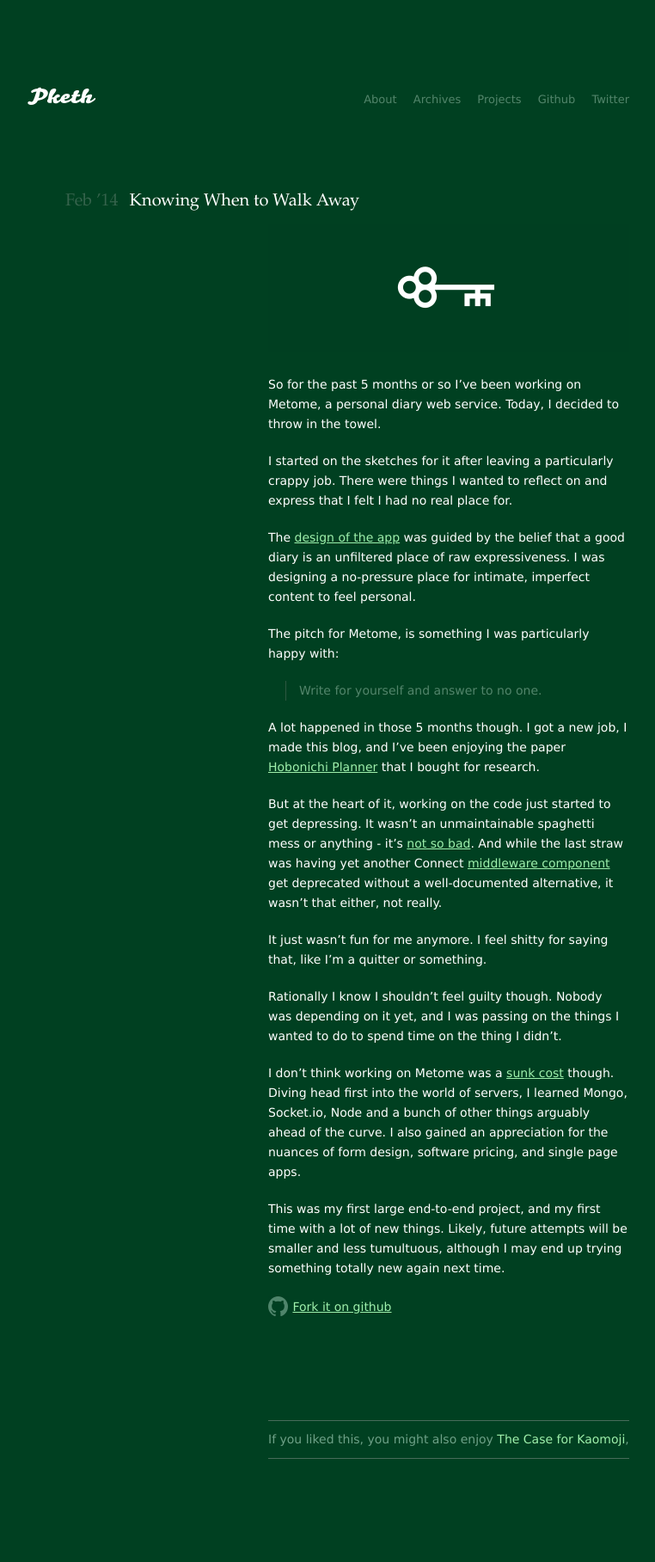
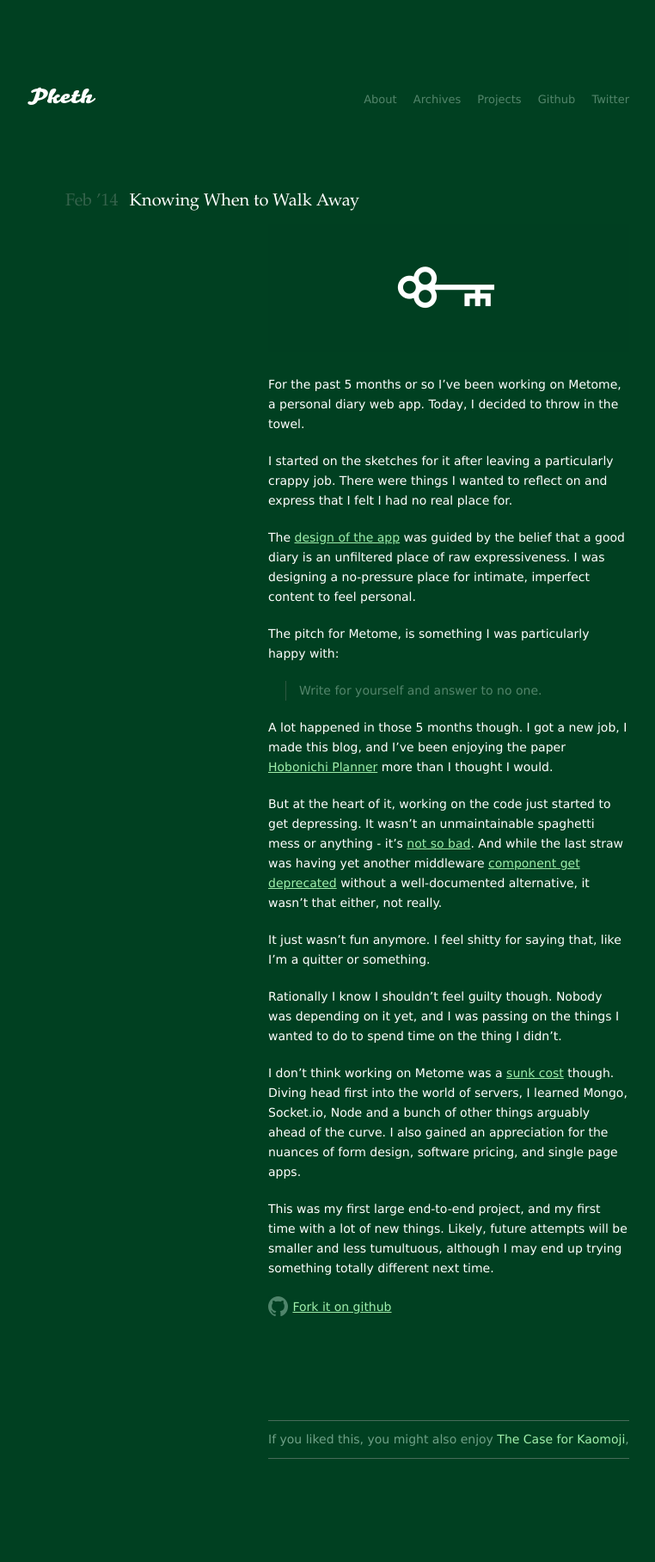
Before and after one commit to pketh/pketh.github.io, a Jekyll site: the page built from _posts/2014-02-09-walking-away.md, in a window 1280 px wide. Shown: the whole page at 86% size, without its empty margins (258-1020 px from the left). Built offline with Jekyll 4.4.1, drawn with Linux system fonts in a browser that asks for light colours; Markdown is read by kramdown in place of the engine named in the settings.

Commit message:
edited walking-away post

```diff
--- a/_posts/2014-02-09-walking-away.md
+++ b/_posts/2014-02-09-walking-away.md
@@ -5,7 +5,7 @@
 
 <img src="/images/2014/metome-key.png" class="no-shadow" width="420" height="149">
 
-So for the past 5 months or so I've been working on Metome, a personal diary web service. Today, I decided to throw in the towel.
+For the past 5 months or so I've been working on Metome, a personal diary web app. Today, I decided to throw in the towel.
 
 I started on the sketches for it after leaving a particularly crappy job. There were things I wanted to reflect on and express that I felt I had no real place for.
 
@@ -15,17 +15,17 @@
 
 > Write for yourself and answer to no one.
 
-A lot happened in those 5 months though. I got a new job, I made this blog, and I've been enjoying the paper [Hobonichi Planner][hobonichi] that I bought for research.
+A lot happened in those 5 months though. I got a new job, I made this blog, and I've been enjoying the paper [Hobonichi Planner][hobonichi] more than I thought I would.
 
-But at the heart of it, working on the code just started to get depressing. It wasn't an unmaintainable spaghetti mess or anything - it's [not so bad][github]. And while the last straw was having yet another Connect [middleware component][cookieparser]  get deprecated without a well-documented alternative, it wasn't that either, not really.
+But at the heart of it, working on the code just started to get depressing. It wasn't an unmaintainable spaghetti mess or anything - it's [not so bad][github]. And while the last straw was having yet another middleware [component get deprecated][cookieparser] without a well-documented alternative, it wasn't that either, not really.
 
-It just wasn't fun for me anymore. I feel shitty for saying that, like I'm a quitter or something.
+It just wasn't fun anymore. I feel shitty for saying that, like I'm a quitter or something.
 
 Rationally I know I shouldn't feel guilty though. Nobody was depending on it yet, and I was passing on the things I wanted to do to spend time on the thing I didn't.
 
 I don't think working on Metome was a [sunk cost][wiki] though. Diving head first into the world of servers, I learned Mongo, Socket.io, Node and a bunch of other things arguably ahead of the curve. I also gained an appreciation for the nuances of form design, software pricing, and single page apps.
 
-This was my first large end-to-end project, and my first time with a lot of new things. Likely, future attempts will be smaller and less tumultuous, although I may end up trying something totally new again next time.
+This was my first large end-to-end project, and my first time with a lot of new things. Likely, future attempts will be smaller and less tumultuous, although I may end up trying something totally different next time.
 
 <img src="/images/github-logo@2x.png" width="24" height="25" class="no-shadow" style="vertical-align: -30%"> [Fork it on  github][github]
 
--- a/css/main.css
+++ b/css/main.css
@@ -280,7 +280,7 @@
   padding: .6em .8em;
   border-radius: 3px;
   font-size: 12px;
-  line-height: 18px;
+  line-height: 19px;
   margin-left: 240px;
   box-shadow: 9px 6px 0 rgba(0, 0, 0, .2);
   font-family: Monaco, Consolas, "Lucida Console", monospace;
```
